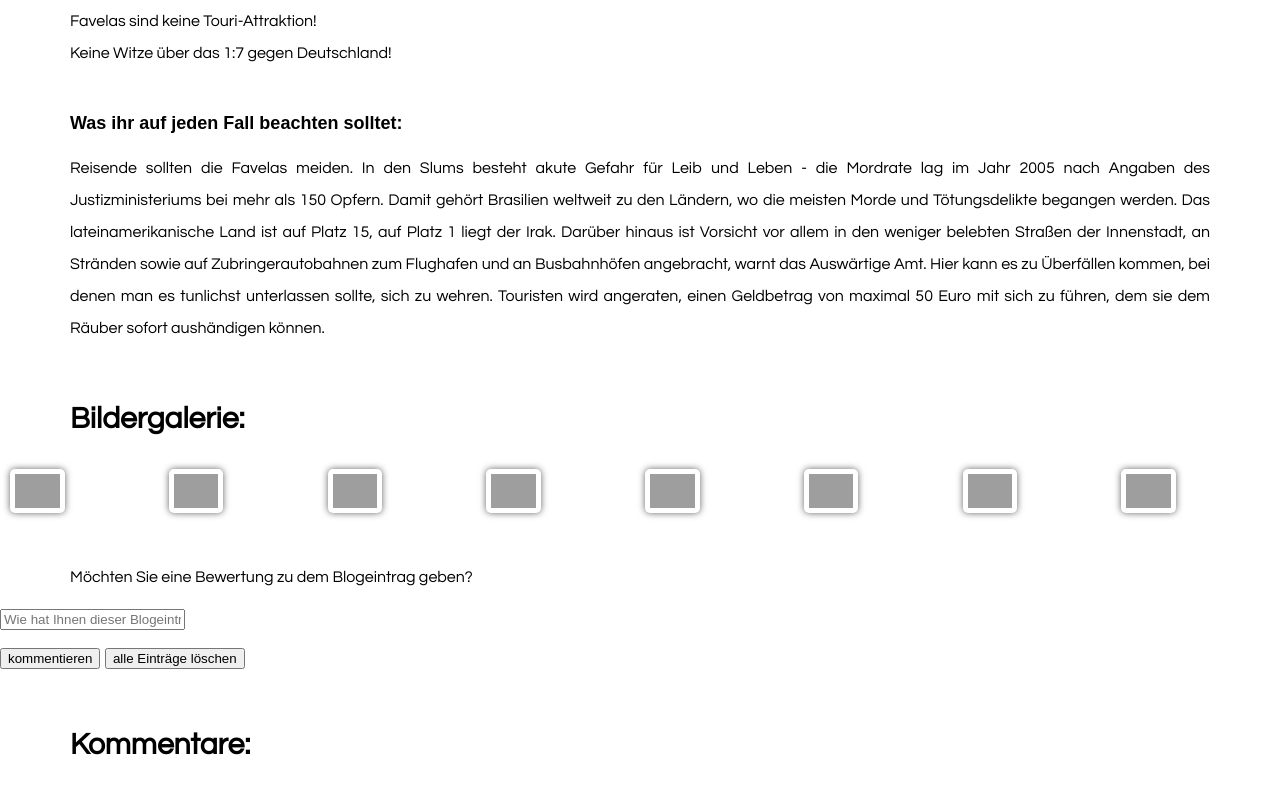
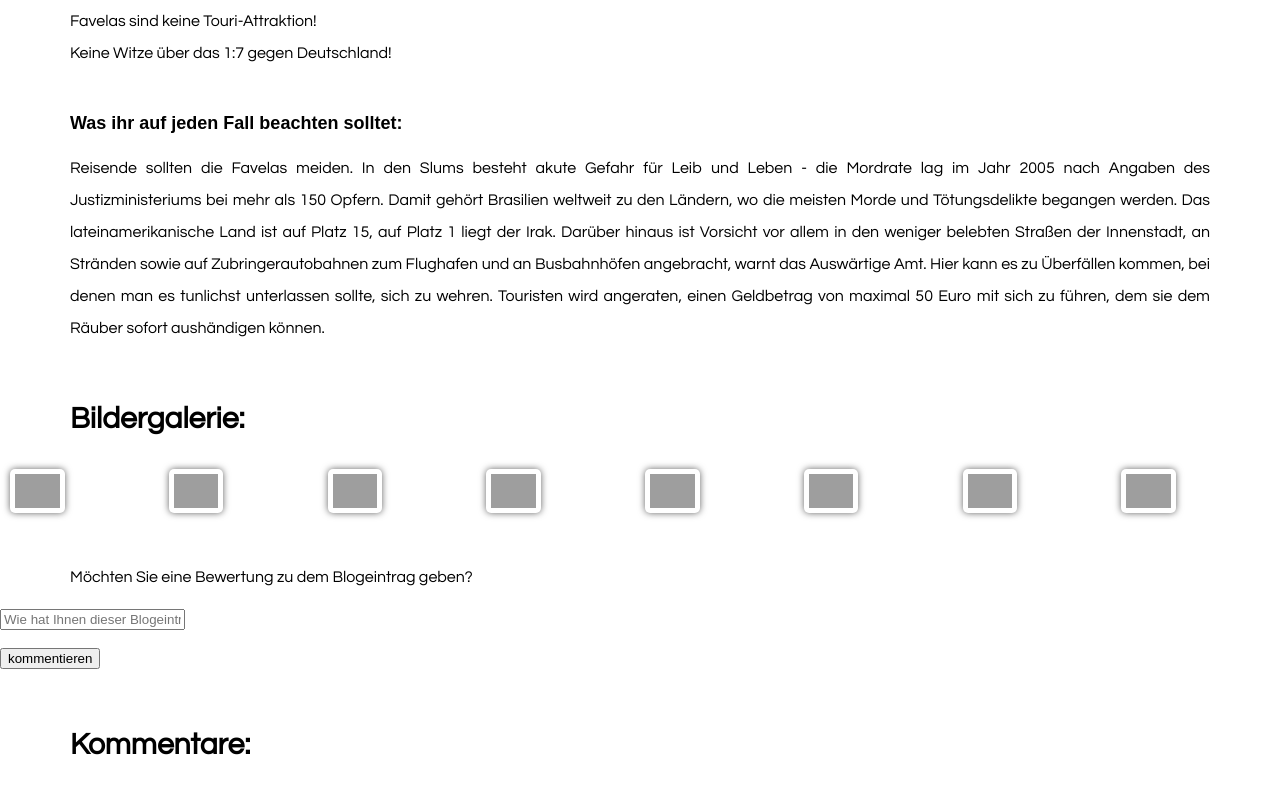
Before and after one commit to LeonR42/WebProg-Reiseblog, a plain HTML site: page Reiseblog.html in a window 1280 px wide. Shown: the part 1555-2348 px from the top of the page. Drawn offline with Linux system fonts and the light colour scheme; grey boxes are pictures that could not be loaded.

Commit message:
Update Reiseblog.html

```diff
--- a/Reiseblog.html
+++ b/Reiseblog.html
@@ -106,7 +106,7 @@ Darüber hinaus ist Vorsicht vor allem in den weniger belebten Straßen der Inne
     		<input id="eingabe" value="" type="text" placeholder="Wie hat Ihnen dieser Blogeintrag gefallen?">
         <br><br>
         <button id="mehr">kommentieren</button>
-    		<button id="loeschen">alle Einträge löschen </button>
+    		<!--  <button id="loeschen">alle Einträge löschen </button> -->
     	</form>
         </div>
       <br>
```
